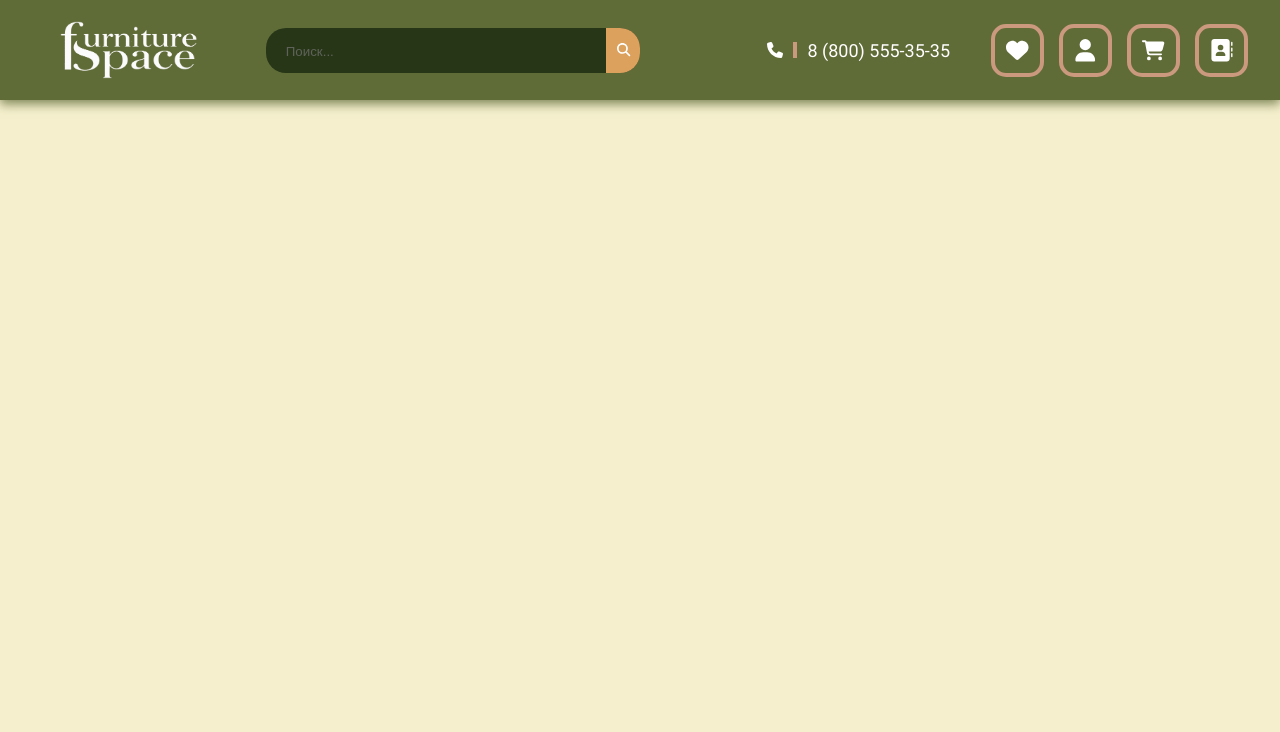
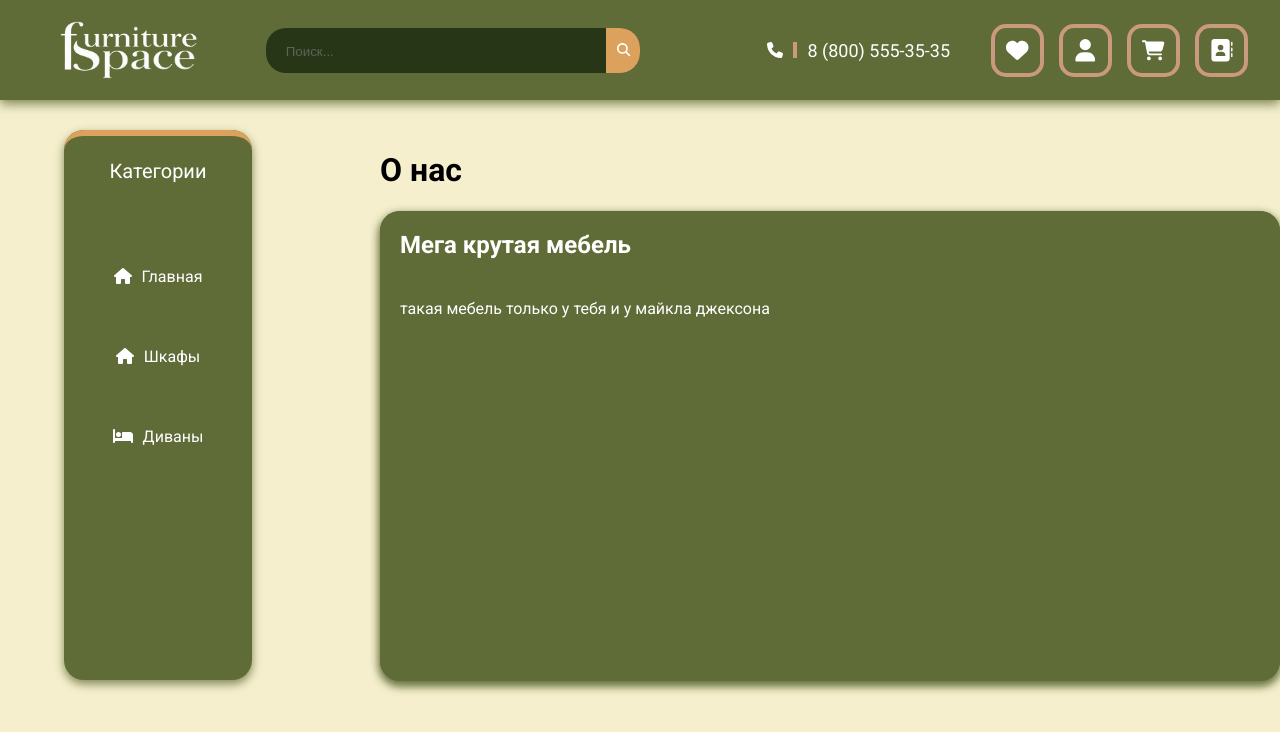
Before and after one commit to MrGodgames/furniture-space, a React (Vite) app: page /about in a window 1280 px wide. Before the commit this address had no page. Shown: the top 732 px of the page. Built offline with nearby package versions, Linux system fonts and the light colour scheme.

Commit message:
о нас

```diff
--- a/src/App.jsx
+++ b/src/App.jsx
@@ -33,7 +33,9 @@ function App() {
         <Link to="/cart">
           <i className='nav-button'><FontAwesomeIcon icon={faShoppingCart} className='nav-buttonico'/></i>
         </Link>
+        <Link to="/about">
         <i className='nav-button'><FontAwesomeIcon icon={faAddressBook} className='nav-buttonico'/></i>
+        </Link>
         </div>
       </div>
     </header>
--- a/src/hero.jsx
+++ b/src/hero.jsx
@@ -2,7 +2,6 @@ import { useState } from 'react'
 import './hero.css'
 import { FontAwesomeIcon } from '@fortawesome/react-fontawesome';
 import { faAddressBook, faArrowRight, faArrowRightLong, faChevronLeft, faChevronRight, faHeart, faPhone, faSearch, faShoppingCart, faUser } from '@fortawesome/free-solid-svg-icons';
-import strelkaImg from './assets/items/strelka.svg';
 
 function Hero() {
     return (
--- a/src/main.jsx
+++ b/src/main.jsx
@@ -5,6 +5,7 @@ import App from './App.jsx'
 import Sidebar from './sidebar.jsx'
 import Hero from './hero.jsx'
 import Cart from './pages/cart.jsx'
+import About from './pages/about.jsx'
 
 const Home = () => (
   <div className='maincontent'>
@@ -20,6 +21,7 @@ createRoot(document.getElementById('root')).render(
       <Routes>
         <Route path="/" element={<Home />} />
         <Route path="/cart" element={<Cart />} />
+        <Route path="/about" element={<About />} />
       </Routes>
     </BrowserRouter>
   </StrictMode>,
--- /dev/null
+++ b/src/pages/about.css
@@ -0,0 +1,20 @@
+.about-container{
+    display: flex;
+    color: white;
+    flex-direction: column;
+    height: 470px;
+    width: 900px;
+    background-color: #606C38;
+    border-radius: 20px;
+    box-shadow: 0 4px 10px rgba(96, 108, 56, 0.8);
+}
+.about-container h1{
+    font-size: 24px;
+    font-weight: 600;
+    margin: 20px;
+}
+.about-container p{
+    font-size: 16px;
+    font-weight: 400;
+    margin: 20px;
+}
--- /dev/null
+++ b/src/pages/about.jsx
@@ -0,0 +1,23 @@
+import React from 'react';
+import './about.css';
+import '../App.css';
+import Sidebar from '../sidebar.jsx';
+
+function About() {
+  return (
+    <div className="maincontent">
+      <Sidebar />
+      <div className="about-page">
+        <h1>О нас</h1>
+        <div className="about-container">
+          <div className="about-container">
+          <h1>Мега крутая мебель</h1>
+          <p>такая мебель только у тебя и у майкла джексона</p>
+          </div>
+        </div>
+      </div>
+    </div>
+  );
+}
+
+export default About;
```
Also changed, not shown: src/assets/items/strelka.svg (deleted).
